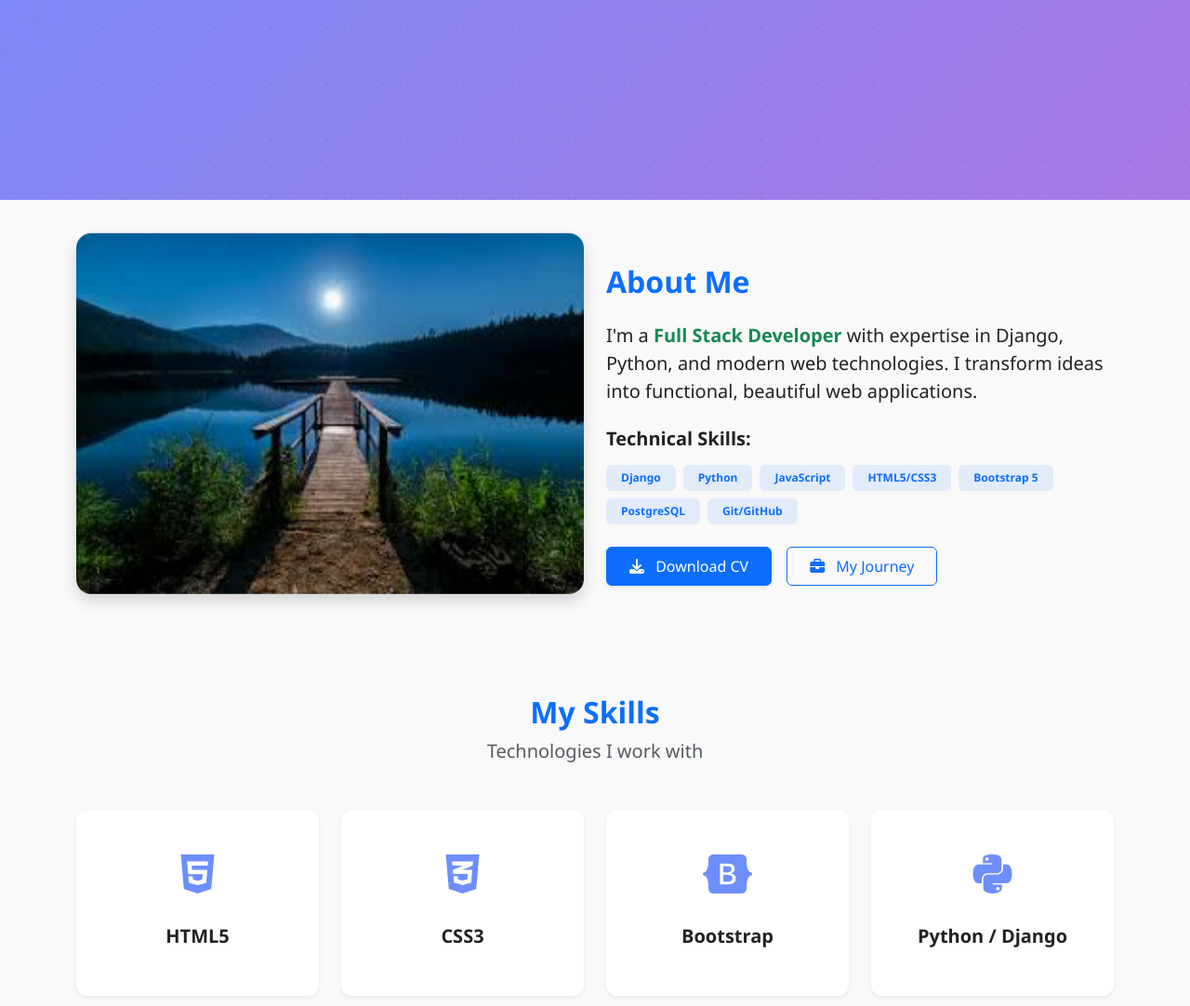
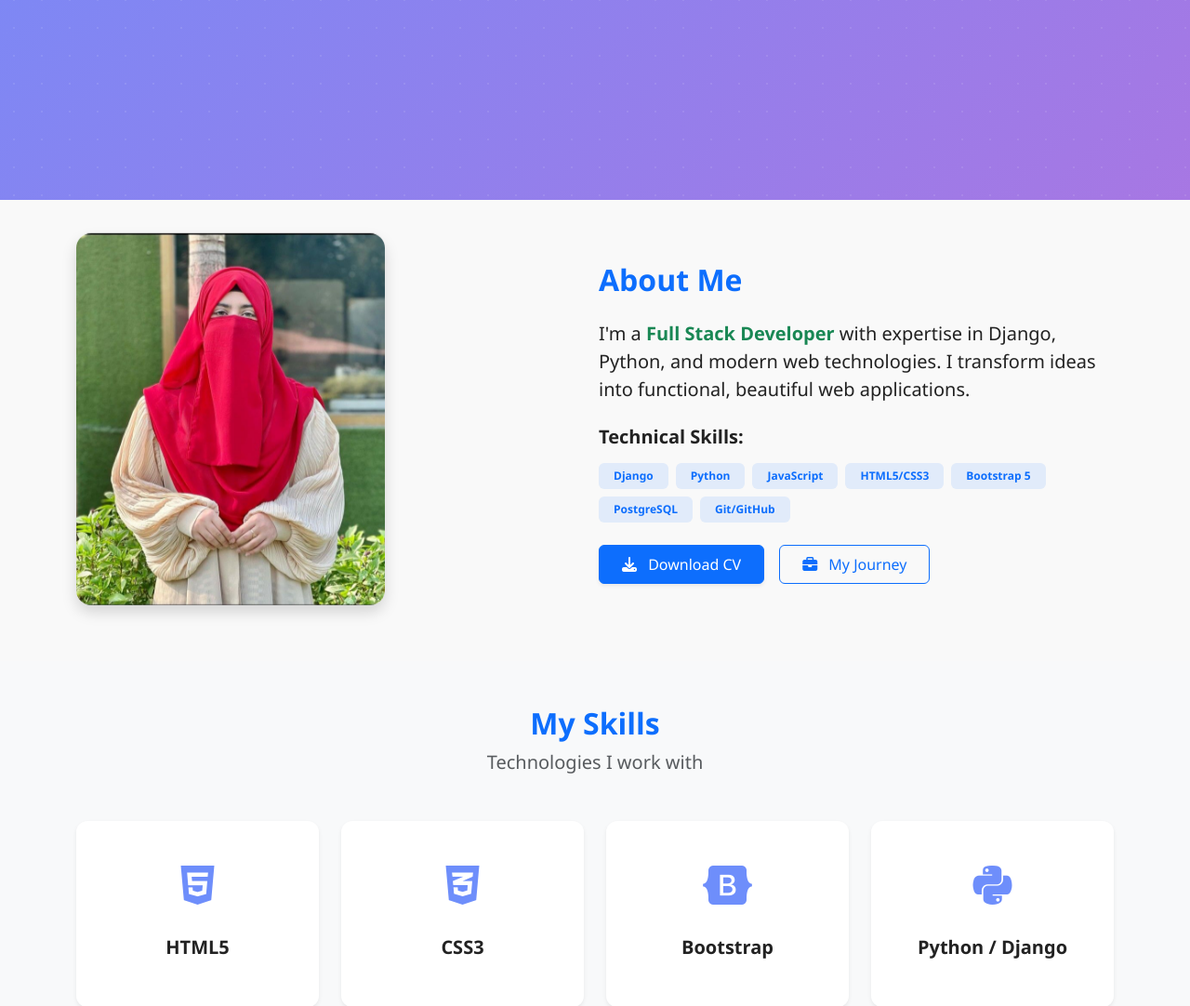
Before and after one commit to nehanasir987/portfolio, a Django app: page / in a window 1280 px wide. Shown: the part 655-1737 px from the top of the page at 93% size. Run offline with Django 4.2, Linux system fonts and the light colour scheme; data comes from the database, SQL or seed files in the repository.

Commit message:
updated home

```diff
--- a/myportfolio/portfolio/templates/portfolio/index.html
+++ b/myportfolio/portfolio/templates/portfolio/index.html
@@ -288,15 +288,20 @@
     </div>
   </section>
 
+
   <!-- About Section -->
-  <section class="container py-5" id="about">
-    <div class="row align-items-center">
-      <div class="col-lg-6 mb-5 mb-lg-0">
-        <img src="{% static 'images/image1.jpeg' %}"
+<section class="container py-4 py-md-5" id="about">
+  <div class="row align-items-center gx-2"> <!-- Reduced horizontal space -->
+
+    <!-- Image Column -->
+    <div class="col-lg-6 mb-2 mb-lg-0">
+      <img src="{% static 'images/in.jpeg' %}"
            class="img-fluid rounded-4 shadow floating"
            alt="Neha"
-style="max-height: 500px; max-width: 100%; width: 100%;">
+           style="max-height: 400px; width: 60%; max-width: 60%;">
     </div>
+
+    <!-- Text Column -->
     <div class="col-lg-6">
       <h2 class="text-primary mb-4 fw-bold">About Me</h2>
       <p class="lead mb-4">
@@ -305,7 +310,7 @@ style="max-height: 500px; max-width: 100%; width: 100%;">
         into functional, beautiful web applications.
       </p>
 
-        <div class="mb-4">
+      <div class="mb-3">
         <h5 class="fw-bold mb-3">Technical Skills:</h5>
         <div class="d-flex flex-wrap gap-2">
           <span class="badge bg-primary bg-opacity-10 text-primary py-2 px-3">Django</span>
@@ -316,10 +321,9 @@ style="max-height: 500px; max-width: 100%; width: 100%;">
           <span class="badge bg-primary bg-opacity-10 text-primary py-2 px-3">PostgreSQL</span>
           <span class="badge bg-primary bg-opacity-10 text-primary py-2 px-3">Git/GitHub</span>
         </div>
-        </div>
 
         <div class="d-flex flex-wrap gap-3 mt-4">
-          <a href="{% static 'images/neha.pdf' %}"
+          <a href="{% static 'images/neha-resume1.pdf' %}"
              class="btn btn-primary px-4 py-2 shadow-sm"
              target="_blank">
             <i class="fas fa-download me-2"></i> Download CV
```
Also changed, not shown: myportfolio/media/projects_images/educational.png (added), myportfolio/portfolio/static/images/educational.png (added), myportfolio/portfolio/static/images/in.jpeg (added), 2 other files. Lines whose indentation alone changed are shown as unchanged.
